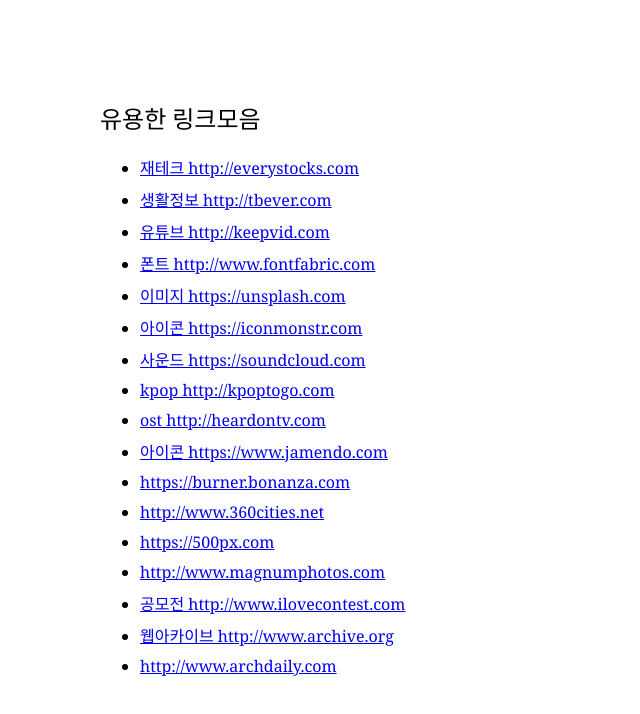
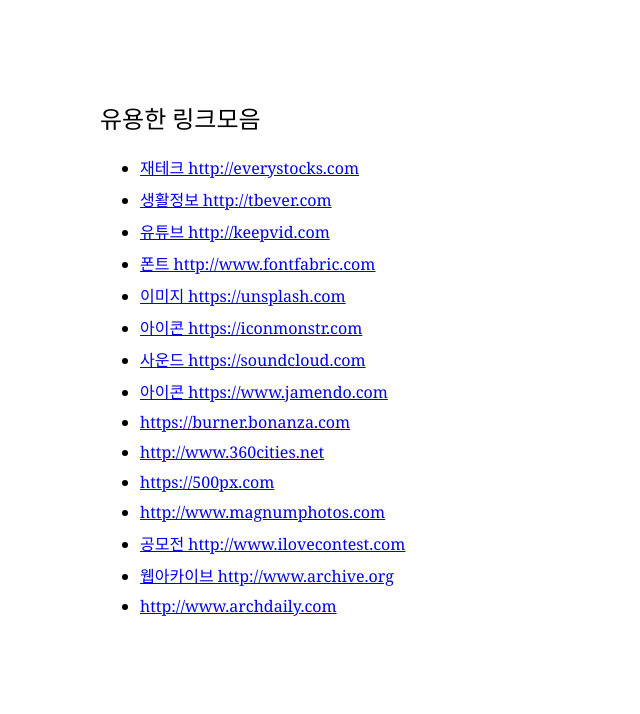
Before and after one commit to lee-bh/useful-links, a plain HTML site: page index.html in a window 1280 px wide. Shown: the whole page, without its empty margins (0-640 px from the left). Drawn offline with Linux system fonts and the light colour scheme.

Commit message:
Update index.html

```diff
--- a/index.html
+++ b/index.html
@@ -23,8 +23,7 @@
 	<li><a href="https://unsplash.com">이미지 https://unsplash.com</a></li>
 	<li><a href="https://iconmonstr.com">아이콘 https://iconmonstr.com</a></li>
 	<li><a href="https://soundcloud.com">사운드 https://soundcloud.com</a></li>
-	<li><a href="http://kpoptogo.com">kpop http://kpoptogo.com</a></li>
-	<li><a href="http://heardontv.com">ost http://heardontv.com</a></li>
+	<!--<li><a href="http://heardontv.com">ost http://heardontv.com</a></li>-->
 	<li><a href="https://www.jamendo.com">아이콘 https://www.jamendo.com</a></li>
 	<li><a href="https://burner.bonanza.com">https://burner.bonanza.com</a></li>
 	<li><a href="http://www.360cities.net">http://www.360cities.net</a></li>
```
